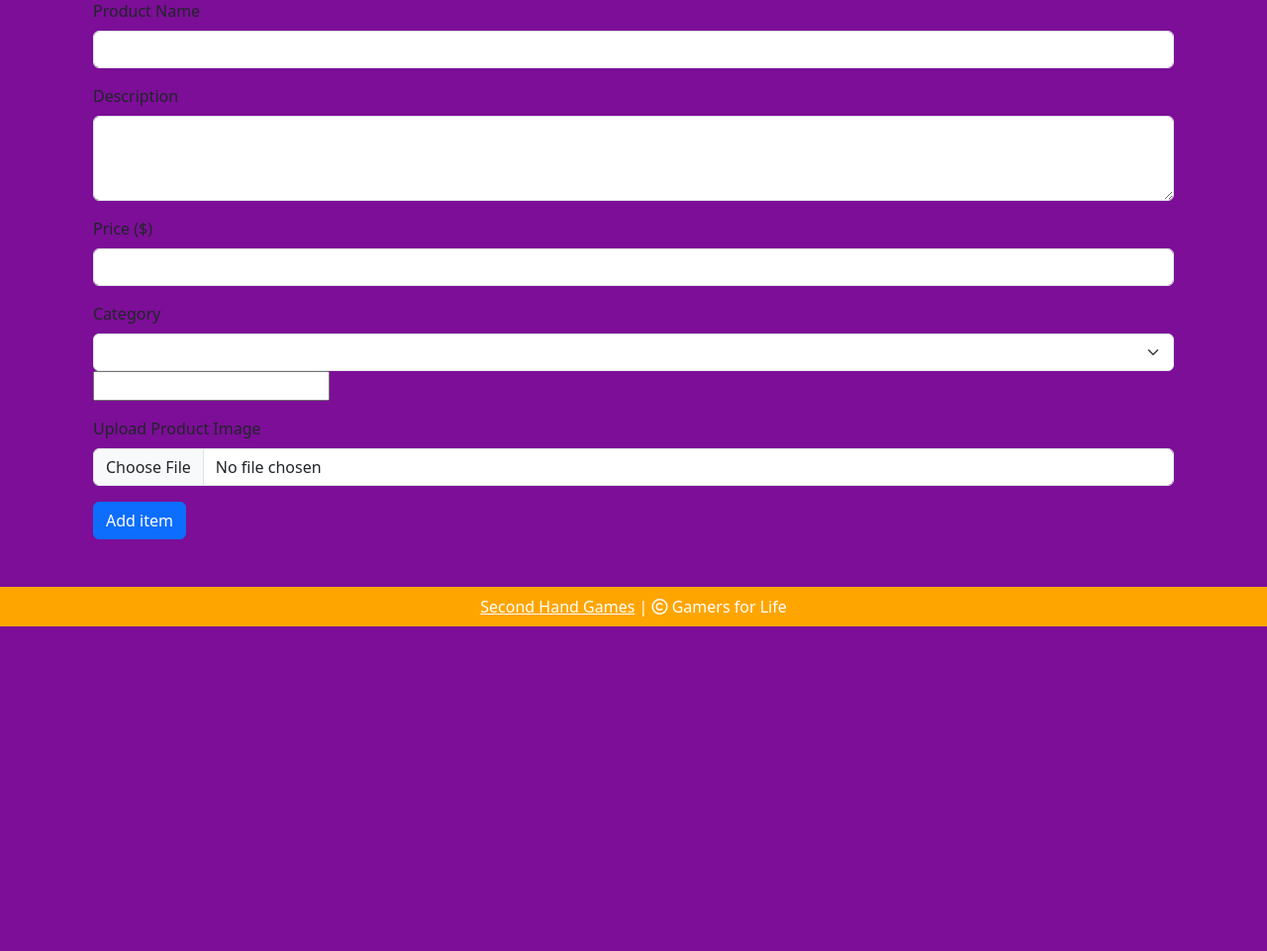
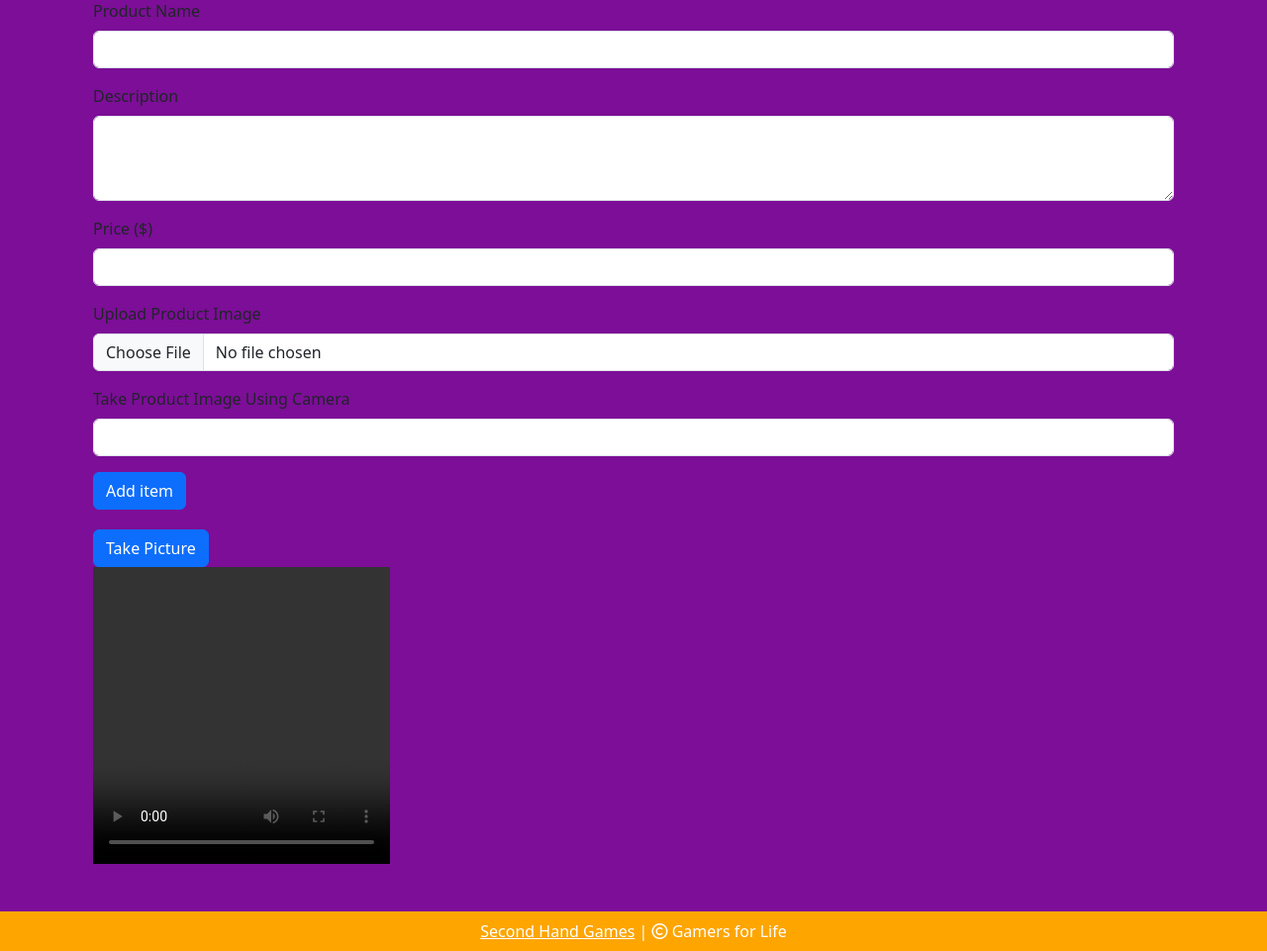
Before and after one commit to Natalie-LG05/Second-Hand-Games, a Flask app: page /add-shop-items in a window 1280 px wide. Shown: the part 184-1145 px from the top of the page at 99% size. Before the commit the page ends 817 px from the top, so only its background shows below. Run offline with Flask 3, Linux system fonts and the light colour scheme; the visitor is signed in with stand-in values (Sample User, id 1); lists and menus that the app fills with data are empty; a map, chart or similar area stays blank; parts of the project's set-up code (start-up, migrations or seed data) failed here and were passed over; some libraries are stand-ins or nearby versions.

Commit message:
Merge branch 'develop' into Primary-Backend

```diff
--- a/website/admin.py
+++ b/website/admin.py
@@ -22,12 +22,9 @@ def add_shop_items():
 
         if form.validate_on_submit():
             product_name = form.product_name.data
-            current_price = form.current_price.data
-            previous_price = form.previous_price.data
-            in_stock = form.in_stock.data
-            flash_sale = form.flash_sale.data
+            price = form.price.data
 
-            file = form.product_picture.data
+            file = form.product_picture_file.data
 
             file_name = secure_filename(file.filename)
 
@@ -37,10 +34,7 @@ def add_shop_items():
 
             new_shop_item = Product()
             new_shop_item.product_name = product_name
-            new_shop_item.current_price = current_price
-            new_shop_item.previous_price = previous_price
-            new_shop_item.in_stock = in_stock
-            new_shop_item.flash_sale = flash_sale
+            new_shop_item.price = price
 
             new_shop_item.product_picture = file_path
 
@@ -77,19 +71,13 @@ def update_item(item_id):
         item_to_update = Product.query.get(item_id)
 
         form.product_name.render_kw = {'placeholder': item_to_update.product_name}
-        form.previous_price.render_kw = {'placeholder': item_to_update.previous_price}
-        form.current_price.render_kw = {'placeholder': item_to_update.current_price}
-        form.in_stock.render_kw = {'placeholder': item_to_update.in_stock}
-        form.flash_sale.render_kw = {'placeholder': item_to_update.flash_sale}
+        form.price.render_kw = {'placeholder': item_to_update.price}
 
         if form.validate_on_submit():
             product_name = form.product_name.data
-            current_price = form.current_price.data
-            previous_price = form.previous_price.data
-            in_stock = form.in_stock.data
-            flash_sale = form.flash_sale.data
+            price = form.price.data
 
-            file = form.product_picture.data
+            file = form.product_picture_file.data
 
             file_name = secure_filename(file.filename)
             file_path = f'./media/{file_name}'
@@ -98,10 +86,7 @@ def update_item(item_id):
 
             try:
                 Product.query.filter_by(id=item_id).update(dict(product_name=product_name,
-                                                                current_price=current_price,
-                                                                previous_price=previous_price,
-                                                                in_stock=in_stock,
-                                                                flash_sale=flash_sale,
+                                                                price=price,
                                                                 product_picture=file_path))
 
                 db.session.commit()
--- a/website/forms.py
+++ b/website/forms.py
@@ -28,11 +28,9 @@ class PasswordChangeForm(FlaskForm):
 
 class ShopItemsForm(FlaskForm):
     product_name = StringField('Name of Product', validators=[DataRequired()])
-    current_price = FloatField('Current Price', validators=[DataRequired()])
-    previous_price = FloatField('Previous Price', validators=[DataRequired()])
-    in_stock = IntegerField('In Stock', validators=[DataRequired(), NumberRange(min=0)])
-    product_picture = FileField('Product Picture', validators=[DataRequired()])
-    flash_sale = BooleanField('Flash Sale')
+    price = FloatField('Current Price', validators=[DataRequired()])
+    product_picture_file = FileField('Product Picture File')
+    product_picture_camera = StringField('Product Picture Camera')
 
     add_product = SubmitField('Add Product')
     update_product = SubmitField('Update')
--- /dev/null
+++ b/website/static/CSS/template-styles/add-shop-items.css
@@ -0,0 +1,20 @@
+#capture-button {
+  margin-top: 20px;
+  margin-bottom: 0;
+}
+
+.camera-display-div {
+  display: grid;
+  grid-template-columns: 300px 300px;
+  align-items: center;
+  column-gap: 20px;
+  margin-top: 0;
+}
+
+#player {
+  padding-top: 0;
+}
+
+#canvas {
+  padding-top: 0;
+}
--- /dev/null
+++ b/website/static/js/camera.js
@@ -0,0 +1,21 @@
+const player = document.getElementById('player');
+const canvas = document.getElementById('canvas');
+const context = canvas.getContext('2d');
+const captureButton = document.getElementById('capture-button');
+const formCameraInput = document.querySelector('#camera-input-div #camera_input');
+
+const constraints = {
+    video: true,
+};
+
+captureButton.addEventListener('click', () => {
+// Draw the video frame to the canvas.
+    context.drawImage(player, 0, 0, canvas.width, canvas.height);
+    const imageDataURL = canvas.toDataURL('image/png');
+    formCameraInput.value = imageDataURL;
+});
+
+// Attach the video stream to the video element and autoplay.
+navigator.mediaDevices.getUserMedia(constraints).then((stream) => {
+    player.srcObject = stream;
+});
--- a/website/templates/add_shop_items.html
+++ b/website/templates/add_shop_items.html
@@ -2,8 +2,11 @@
 {% extends 'base.html' %}
 {% block content %}
 
+<link rel="stylesheet" href="{{ url_for('static', filename='css/template-styles/add-shop-items.css') }}">
+
 <div class="container mt-5">
     <h2>Add Shop Items</h2>
+
     <form method="POST" enctype="multipart/form-data">
         <div class="mb-3">
             <label for="name" class="form-label">Product Name</label>
@@ -21,23 +24,25 @@
         </div>
 
         <div class="mb-3">
-            <label for="category" class="form-label">Category</label>
-            <select class="form-select"
+            <label for="image" class="form-label">Upload Product Image</label>
+            <input class="form-control" type="file" id="image_file" name="image_file" accept="image/*">
         </div>
 
-        <div class="mb-3">
-            <label for="previous_price">Previous Price:</label>
-            <input type="number" step="0.01" name="previous_price" id="previous_price">
-            <br>
+        <div class="mb-3" id="camera-input-div">
+            <label for="camera" class="form-label">Take Product Image Using Camera</label>
+            <input class="form-control" type="text" id="camera_input" name="camera_input">
         </div>
-
-        <div class="mb-3">
-            <label for="image" class="form-label">Upload Product Image</label>
-            <input class="form-control" type="file" id="image" name="image" id="image" accept="image/*" required>
-        </div>
-
         <button type="submit" class="btn btn-primary">Add item</button>
     </form>
+
+    <button id="capture-button" class="btn btn-primary">Take Picture</button>
+    <div class="camera-display-div">
+        <video id="player" height="300" width="300" controls playsinline autoplay></video>
+        <canvas id="canvas" width="300" height="225"></canvas>
+    </div>
+
+    <script src="{{ url_for( 'static', filename='js/camera.js') }}"></script>
 </div>
 
+
 {% endblock %}
--- a/website/templates/cart.html
+++ b/website/templates/cart.html
@@ -33,7 +33,7 @@
                                 </div>
 
                                 <div class="d-flex justify-content-between">
-                                    <p class="mb-0"><span><strong>Ksh {{ item.product.current_price }}</strong></span></p>
+                                    <p class="mb-0"><span><strong>${{ item.product.price }}</strong></span></p>
                                     <a href="" class="remove-cart btn btn-sm btn-secondary mr-3 " pid="{{item.id}}">Remove</a>
                                 </div>
                             </div>
@@ -54,7 +54,7 @@
                     <ul class="list-group">
                         {% for item in cart %}
 
-                        <li class="list-group-item d-flex justify-content-between align-items-center border-0 px-0 pb-0"><strong>{{item.product.product_name}}</strong><span id="amount">{{item.product.current_price}} X <span id="quantity{{item.id}}">{{ item.quantity}}</span></span></li>
+                        <li class="list-group-item d-flex justify-content-between align-items-center border-0 px-0 pb-0"><strong>{{item.product.product_name}}</strong><span id="amount">{{item.product.price}} X <span id="quantity{{item.id}}">{{ item.quantity}}</span></span></li>
 
                         {% endfor %}
 
--- a/website/templates/home.html
+++ b/website/templates/home.html
@@ -52,7 +52,7 @@
 
 
       <div class="col-md-7" style="margin: 3px;">
-        <img src="../static/images/center.gif" alt="" style="width: 600px; height: 365px; border-radius: 10px;">
+        <img src="../static/images/logo.png" alt="" style="width: 400px; height: 400px; border-radius: 10px;">
       </div>
       <div class="col-md-2">
         <div class="row" style="background-color: white; border-radius: 10px;">
@@ -138,7 +138,7 @@
 
                 <div class="col">
 
-                    <h5 style="font-weight: 600; font-family: 'Times New Roman', Times, serif;">Ksh {{ item.current_price }}</h5>
+                    <h5 style="font-weight: 600; font-family: 'Times New Roman', Times, serif;">Ksh {{ item.price }}</h5>
                     <strike><p style="color: gray;">Ksh {{ item.previous_price}}</p></strike>
                 </div>
 
--- a/website/templates/product_details.html
+++ b/website/templates/product_details.html
@@ -10,7 +10,7 @@
         </div>
         <div class="col-sm-6">
             <h2>{{ product.product_name }}</h2>
-            <h4 class="text-success">Ksh {{ product.current_price }}</h4>
+            <h4 class="text-success">Ksh {{ product.price }}</h4>
             {% if product.previous_price %}
             <p class="text-muted"><del>Ksh {{ product.previous_price }}</del></p>
             {% endif %}
--- a/website/templates/search.html
+++ b/website/templates/search.html
@@ -15,7 +15,7 @@
                     <img src="{{ url_for('static', filename='uploads/' + product.image) }}" class="card-img-top" alt="{{ product.product_name }}">
                     <div class="card-body d-flex flex-column">
                         <h5 class="card-title">{{ product.product_name }}</h5>
-                        <p class="card-text">Ksh {{ product.current_price }}</p>
+                        <p class="card-text">Ksh {{ product.price }}</p>
                         {% if product.previous_price %}
                             <p class="card-text text-muted"><del>Ksh {{ product.previous_price }}</del></p>
                         {% endif %}
--- a/website/templates/shop_items.html
+++ b/website/templates/shop_items.html
@@ -32,11 +32,8 @@
             <th scope="row">{{ item.id }}</th>
             <td>{{ item.date_added }}</td>
             <td>{{ item.product_name }}</td>
-            <td>{{ item.previous_price }}</td>
-            <td>{{ item.current_price }}</td>
-            <td>{{ item.in_stock }}</td>
+            <td>{{ item.price }}</td>
             <td><img src="{{ item.product_picture }}" alt="" style="height: 50px; width: 50px; border-radius: 2px;"></td>
-            <td>{{ item.flash_sale }}</td>
 
 
             <td>
--- a/website/templates/update_item.html
+++ b/website/templates/update_item.html
@@ -26,11 +26,8 @@
                 {{ form.hidden_tag() }}
 
                 <td>{{ form.product_name }}</td>
-                <td>{{ form.previous_price }}</td>
-                <td>{{ form.current_price }}</td>
-                <td>{{ form.in_stock }}</td>
+                <td>{{ form.price }}</td>
                 <td>{{ form.product_picture() }}</td>
-                <td>{{ form.flash_sale }}</td>
                 <td>{{ form.update_product() }}</td>
             </form>
         </tr>
--- a/website/templates/wishlist.html
+++ b/website/templates/wishlist.html
@@ -14,7 +14,7 @@
                     <img src="{{ url_for('static', filename='uploads/' + item.product.image) }}" alt="{{ item.product.product_name }}">
                     <div class="card-body d-flex flex-column">
                         <h5 class="card-title">{{ item.product.product_name }}</h5>
-                        <p class="card-text">Ksh {{ item.product.current_price }}</p>
+                        <p class="card-text">Ksh {{ item.product.price }}</p>
                         <p class="card-text">{{ item.product.description[:100] }}...</p>
                         <div class="mt-auto d-flex justify-content-between">
                             <a href="{{ url_for('views.product_details', product_id=item.product.id) }}" class="btn btn-primary btn-sm">View</a>
```
Also changed, not shown: website/models.py (+17 -16 lines), website/templates/shop.html (+5 -9 lines), website/views.py (+96 -61 lines), website/static/CSS/base-style.css (renamed from website/static/base-style.css), website/static/images/logo.png (added).
